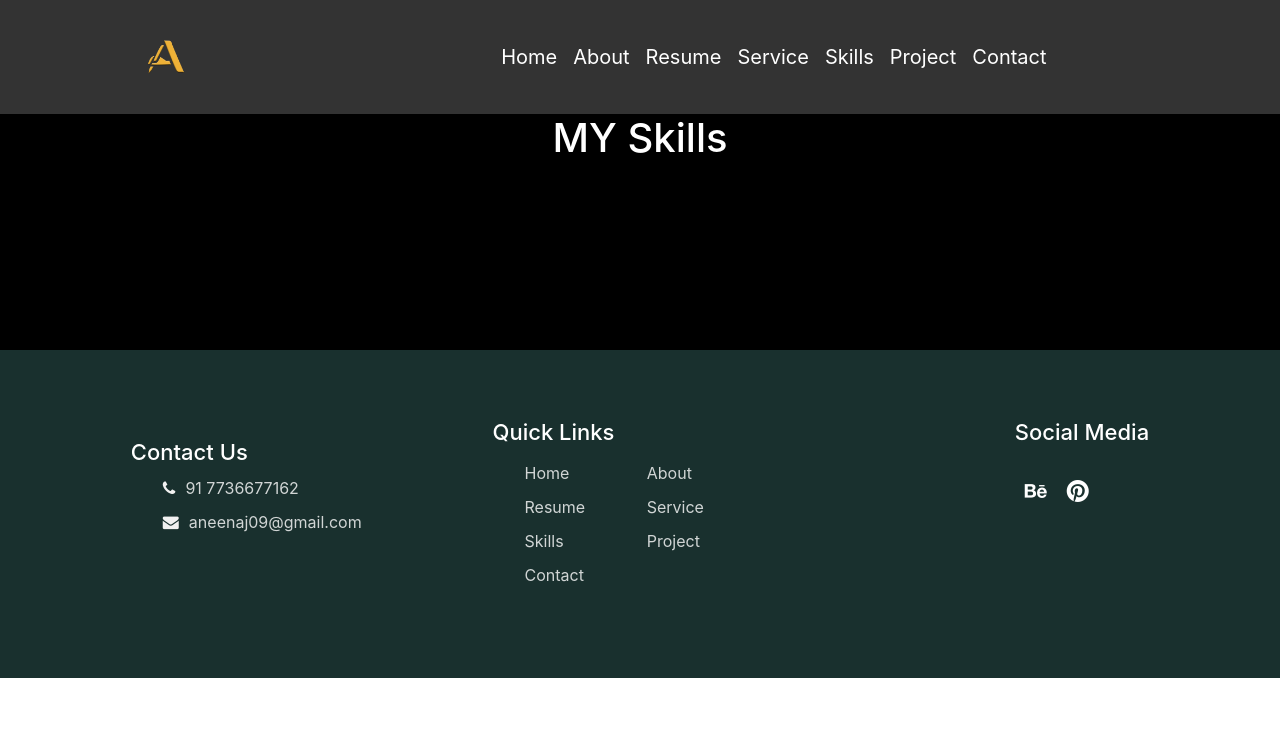
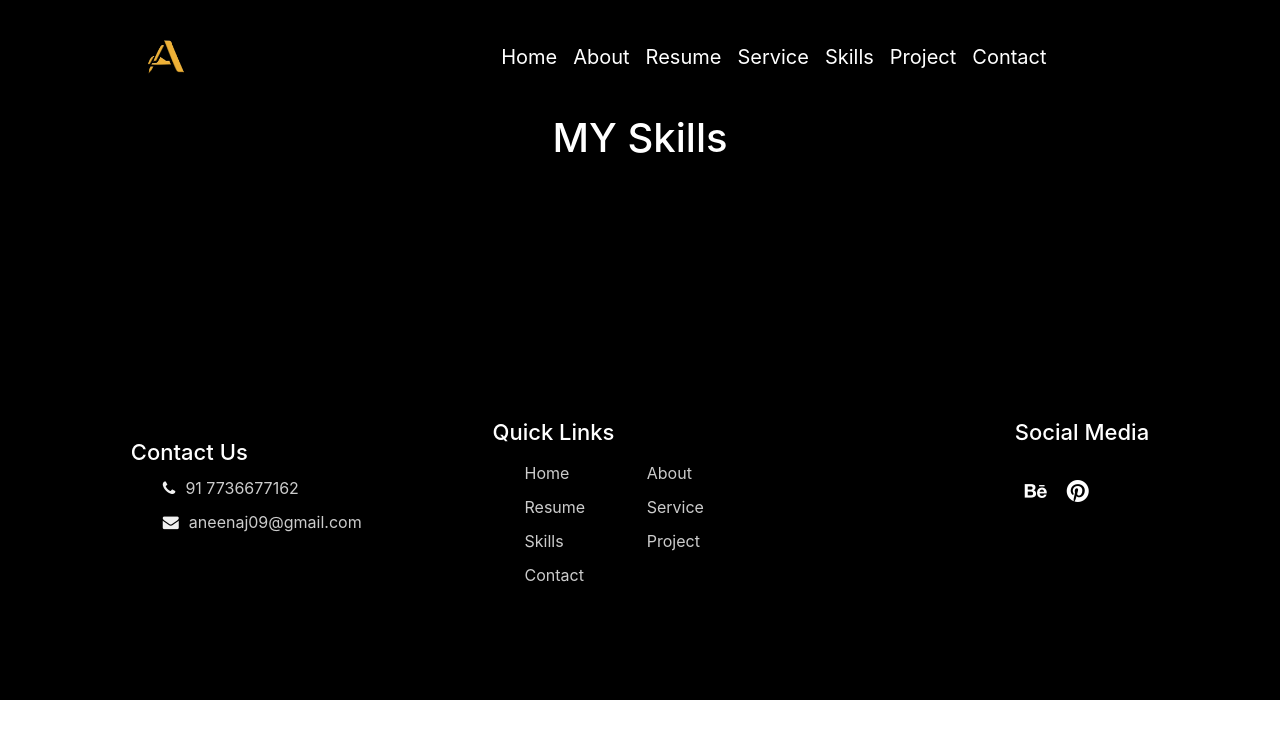
Before and after one commit to Suraj24061998/aneena, a React (Create React App) app in the folder profile/: page /skills in a window 1280 px wide. Shown: the top 738 px of the page. Built offline with nearby package versions, Linux system fonts and the light colour scheme.

Commit message:
nav and footer

```diff
--- a/profile/src/Components/Foot/Foot.css
+++ b/profile/src/Components/Foot/Foot.css
@@ -2,7 +2,7 @@
     padding: 70px 0;
     display: flex;
     justify-content: space-evenly;
-    background-color: #19302E;
+    height: 350px;
   }
 
   .main-footer ul {
--- a/profile/src/Components/Navbar/Nav.css
+++ b/profile/src/Components/Navbar/Nav.css
@@ -119,7 +119,7 @@ a.navbar-brand img{
   justify-items: center;
 }
 .header-nav {
-  background-color: #333;
+  /* background-color: #333; */
   padding: 10px 0;
 }
 
```
